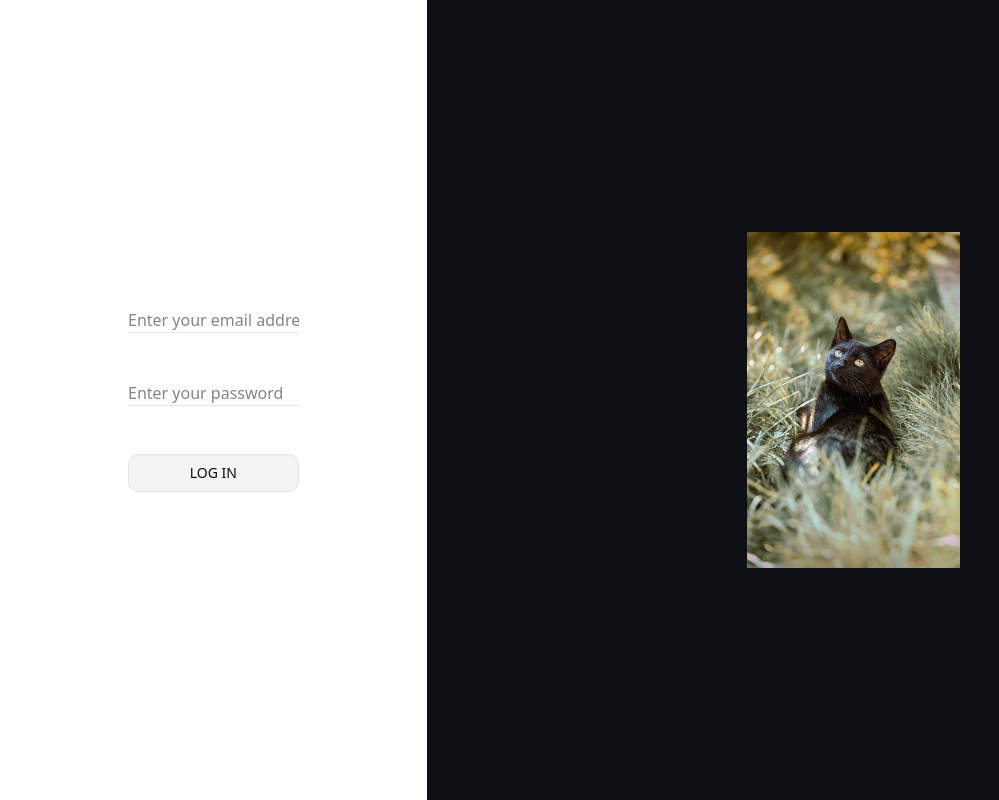
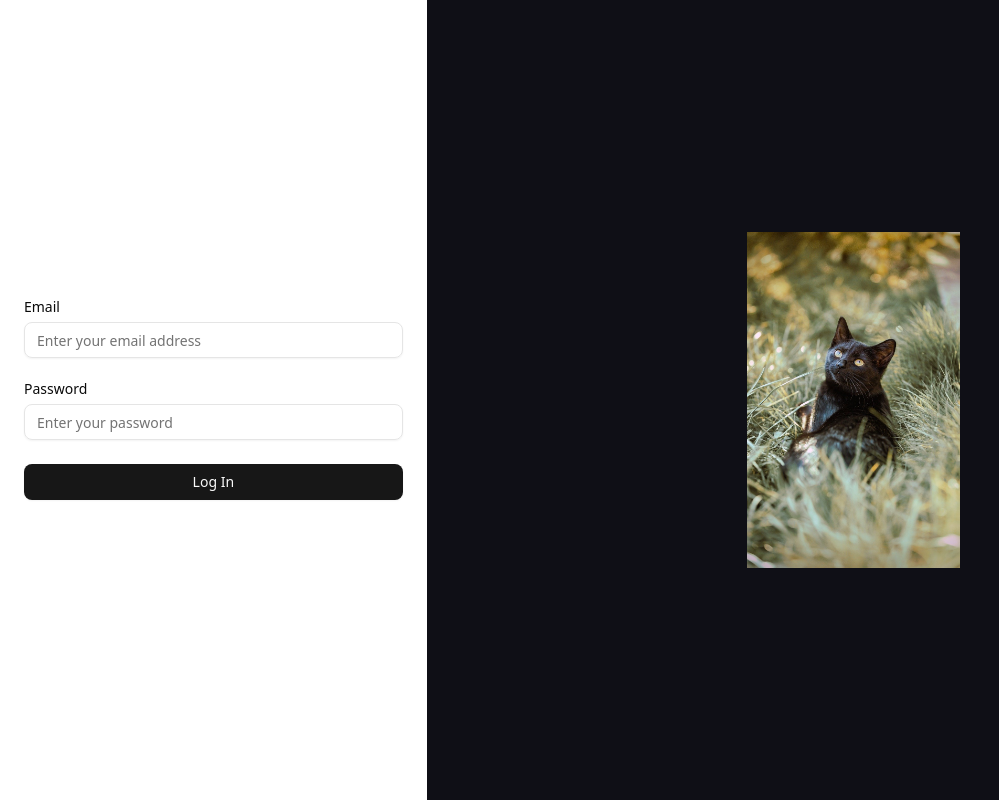
Before and after one commit to RenaldoLouis/data_analytics, a Next.js app: page /login in a window 1280 px wide. Shown: the whole page, without its empty margins (0-999 px from the left). Built offline with nearby package versions, Linux system fonts and the light colour scheme.

Commit message:
set proper form when login and register

```diff
--- a/package.json
+++ b/package.json
@@ -13,6 +13,7 @@
     "@dnd-kit/modifiers": "^9.0.0",
     "@dnd-kit/sortable": "^10.0.0",
     "@dnd-kit/utilities": "^3.2.2",
+    "@hookform/resolvers": "^5.1.1",
     "@radix-ui/react-avatar": "^1.1.10",
     "@radix-ui/react-checkbox": "^1.3.2",
     "@radix-ui/react-dialog": "^1.1.14",
@@ -42,7 +43,7 @@
     "sonner": "^2.0.5",
     "tailwind-merge": "^3.3.0",
     "vaul": "^1.1.2",
-    "zod": "^3.25.46"
+    "zod": "^3.25.56"
   },
   "devDependencies": {
     "@tailwindcss/postcss": "^4",
--- a/src/components/LoginForm.js
+++ b/src/components/LoginForm.js
@@ -1,89 +1,119 @@
-"use client"
-import { setUserAuthToken } from '@/lib/authHelper';
-import services from '@/services';
-import moment from 'moment';
-import { useRouter } from 'next/navigation';
-import { useState } from 'react';
-import { toast } from 'sonner';
+"use client";
+
+import { zodResolver } from "@hookform/resolvers/zod";
+import moment from "moment";
+import { useRouter } from "next/navigation";
+import { useForm } from "react-hook-form";
+import { toast } from "sonner";
+import { z } from "zod";
+
+import { setUserAuthToken } from "@/lib/authHelper";
+import services from "@/services";
+
+import { Button } from "@/components/ui/button";
+import {
+    Form,
+    FormControl,
+    FormField,
+    FormItem,
+    FormLabel,
+    FormMessage,
+} from "@/components/ui/form";
+import { Input } from "@/components/ui/input";
+
+// Validation schema using zod
+const loginSchema = z.object({
+    email: z.string().email("Invalid email address"),
+    password: z.string().min(1, "Password is required"),
+});
 
 const LoginForm = () => {
     const router = useRouter();
 
-    const [email, setEmail] = useState("");
-    const [password, setPassword] = useState("");
-    const [error, setError] = useState("");
+    const form = useForm({
+        resolver: zodResolver(loginSchema),
+        defaultValues: {
+            email: "",
+            password: "",
+        },
+    });
 
-    const handleEmailChange = e => setEmail(e.target.value);
-    const handlePasswordChange = e => setPassword(e.target.value);
-    const clearInputs = () => {
-        setEmail("");
-        setPassword("");
-        setError("");
-    }
-
-    const handleSubmit = async (e) => {
-        e.preventDefault();
-        setError(""); // Clear previous errors
-
-        const now = moment();
-        const formatted = now.format('dddd, MMMM DD, YYYY [at] h:mm A');
-
-        const payload = {
-            email,
-            password
-        };
+    const onSubmit = async (data) => {
+        const formatted = moment().format("dddd, MMMM DD, YYYY [at] h:mm A");
 
         try {
-            const res = await services.auth.login(payload);
+            const res = await services.auth.login(data);
 
             if (res.status === 200) {
                 toast("Login success", {
                     description: formatted,
                 });
-                clearInputs();
-                setUserAuthToken(res.data.data)
-                router.push('/dashboard');
+
+                setUserAuthToken(res.data.data);
+                router.push("/dashboard");
             } else {
-                const data = await res.error.data; // assuming API returns JSON with error message
-                setError(data?.message || "Login failed. Please try again.");
+                const errData = await res.error?.data;
+                form.setError("root", {
+                    message: errData?.message || "Login failed. Please try again.",
+                });
             }
         } catch (err) {
-            setError(err.message || "An unexpected error occurred.");
+            form.setError("root", {
+                message: err.message || "An unexpected error occurred.",
+            });
         }
     };
 
     return (
+        <Form {...form}>
             <form
-            onSubmit={handleSubmit}
-            className="flex flex-col space-y-12 w-full px-32"
+                onSubmit={form.handleSubmit(onSubmit)}
+                className="flex flex-col space-y-6 w-full max-w-md px-6"
             >
-            <input
-                type="text"
-                value={email}
-                onChange={handleEmailChange}
-                placeholder="Enter your email address"
-                className="border-b border-b-gray-200 hover:border-b-gray-500"
+                <FormField
+                    control={form.control}
+                    name="email"
+                    render={({ field }) => (
+                        <FormItem>
+                            <FormLabel>Email</FormLabel>
+                            <FormControl>
+                                <Input placeholder="Enter your email address" {...field} />
+                            </FormControl>
+                            <FormMessage />
+                        </FormItem>
+                    )}
                 />
-            <input
+
+                <FormField
+                    control={form.control}
+                    name="password"
+                    render={({ field }) => (
+                        <FormItem>
+                            <FormLabel>Password</FormLabel>
+                            <FormControl>
+                                <Input
                                     type="password"
-                value={password}
-                onChange={handlePasswordChange}
                                     placeholder="Enter your password"
-                className="border-b border-b-gray-200 hover:border-b-gray-500"
+                                    {...field}
                                 />
-            <button
-                type="submit"
-                className="border rounded-lg px-6 py-2 bg-gray-100 hover:bg-gray-200 duration-300 uppercase text-sm"
-            >
-                Log in
-            </button>
-            {error &&
+                            </FormControl>
+                            <FormMessage />
+                        </FormItem>
+                    )}
+                />
+
+                {form.formState.errors.root?.message && (
                     <p className="text-red-500 font-bold text-center">
-                    {error}
+                        {form.formState.errors.root.message}
                     </p>
-            }
+                )}
+
+                <Button type="submit" className="w-full">
+                    Log In
+                </Button>
             </form>
-    )
-}
+        </Form>
+    );
+};
 
 export default LoginForm;
--- a/src/components/RegistrationForm.js
+++ b/src/components/RegistrationForm.js
@@ -1,88 +1,111 @@
-"use client"
-import services from '@/services';
-import moment from 'moment';
-import { useRouter } from 'next/navigation';
-import { useState } from 'react';
-import { toast } from 'sonner';
+"use client";
+
+import { zodResolver } from "@hookform/resolvers/zod";
+import moment from "moment";
+import { useRouter } from "next/navigation";
+import { useForm } from "react-hook-form";
+import { toast } from "sonner";
+import { z } from "zod";
+
+import services from "@/services";
+
+import { Button } from "@/components/ui/button";
+import {
+    Form,
+    FormControl,
+    FormField,
+    FormItem,
+    FormLabel,
+    FormMessage,
+} from "@/components/ui/form";
+import { Input } from "@/components/ui/input";
+
+// Zod schema for validation
+const registrationSchema = z.object({
+    email: z.string().email("Invalid email address"),
+    password: z.string().min(6, "Password must be at least 6 characters"),
+});
 
 const RegistrationForm = () => {
     const router = useRouter();
 
-    const [email, setEmail] = useState("");
-    const [password, setPassword] = useState("");
-    const [error, setError] = useState("");
+    const form = useForm({
+        resolver: zodResolver(registrationSchema),
+        defaultValues: {
+            email: "",
+            password: "",
+        },
+    });
 
-    const handleEmailChange = e => setEmail(e.target.value);
-    const handlePasswordChange = e => setPassword(e.target.value);
-
-    const clearInputs = () => {
-        setEmail("");
-        setPassword("");
-        setError("");
-    }
-
-    const handleSubmit = async (e) => {
-        e.preventDefault();
-        setError(""); // Clear previous errors
-
-        const now = moment();
-        const formatted = now.format('dddd, MMMM DD, YYYY [at] h:mm A');
-
-        const payload = {
-            email,
-            password
-        };
+    const onSubmit = async (data) => {
+        const formatted = moment().format("dddd, MMMM DD, YYYY [at] h:mm A");
 
         try {
-            const res = await services.auth.register(payload);
+            const res = await services.auth.register(data);
 
             if (res.status === 200) {
                 toast("Register success", {
                     description: formatted,
                 });
-                clearInputs();
-                router.push('/login');
+                router.push("/login");
             } else {
-                const data = await res.error.data; // assuming API returns JSON with error message
-                setError(data?.message || "Registration failed. Please try again.");
+                const errData = await res.error?.data;
+                form.setError("root", {
+                    message: errData?.message || "Registration failed. Please try again.",
+                });
             }
         } catch (err) {
-            setError(err.message || "An unexpected error occurred.");
+            form.setError("root", {
+                message: err.message || "An unexpected error occurred.",
+            });
         }
     };
 
     return (
+        <Form {...form}>
             <form
-            onSubmit={handleSubmit}
-            className="flex flex-col space-y-12 w-full px-32"
+                onSubmit={form.handleSubmit(onSubmit)}
+                className="flex flex-col space-y-6 w-full max-w-md px-6"
             >
-            <input
-                type="text"
-                value={email}
-                onChange={handleEmailChange}
-                placeholder="Enter your email address"
-                className="border-b border-b-gray-200 hover:border-b-gray-500"
+                <FormField
+                    control={form.control}
+                    name="email"
+                    render={({ field }) => (
+                        <FormItem>
+                            <FormLabel>Email</FormLabel>
+                            <FormControl>
+                                <Input placeholder="Enter your email address" {...field} />
+                            </FormControl>
+                            <FormMessage />
+                        </FormItem>
+                    )}
                 />
-            <input
-                type="password"
-                value={password}
-                onChange={handlePasswordChange}
-                placeholder="Enter your password"
-                className="border-b border-b-gray-200 hover:border-b-gray-500"
+
+                <FormField
+                    control={form.control}
+                    name="password"
+                    render={({ field }) => (
+                        <FormItem>
+                            <FormLabel>Password</FormLabel>
+                            <FormControl>
+                                <Input type="password" placeholder="Enter your password" {...field} />
+                            </FormControl>
+                            <FormMessage />
+                        </FormItem>
+                    )}
                 />
-            <button
-                type="submit"
-                className="border rounded-lg px-6 py-2 bg-gray-100 hover:bg-gray-200 duration-300 uppercase text-sm"
-            >
-                Register
-            </button>
 
-            {error && (
+                {form.formState.errors.root?.message && (
                     <p className="text-red-500 font-bold text-center">
-                    {error}
+                        {form.formState.errors.root.message}
                     </p>
                 )}
+
+                <Button type="submit" className="w-full">
+                    Register
+                </Button>
             </form>
+        </Form>
     );
 };
 
--- /dev/null
+++ b/src/components/ui/form.jsx
@@ -0,0 +1,144 @@
+"use client";
+import * as React from "react"
+import { Slot } from "@radix-ui/react-slot"
+import { Controller, FormProvider, useFormContext, useFormState } from "react-hook-form";
+
+import { cn } from "@/lib/utils"
+import { Label } from "@/components/ui/label"
+
+const Form = FormProvider
+
+const FormFieldContext = React.createContext({})
+
+const FormField = (
+  {
+    ...props
+  }
+) => {
+  return (
+    <FormFieldContext.Provider value={{ name: props.name }}>
+      <Controller {...props} />
+    </FormFieldContext.Provider>
+  );
+}
+
+const useFormField = () => {
+  const fieldContext = React.useContext(FormFieldContext)
+  const itemContext = React.useContext(FormItemContext)
+  const { getFieldState } = useFormContext()
+  const formState = useFormState({ name: fieldContext.name })
+  const fieldState = getFieldState(fieldContext.name, formState)
+
+  if (!fieldContext) {
+    throw new Error("useFormField should be used within <FormField>")
+  }
+
+  const { id } = itemContext
+
+  return {
+    id,
+    name: fieldContext.name,
+    formItemId: `${id}-form-item`,
+    formDescriptionId: `${id}-form-item-description`,
+    formMessageId: `${id}-form-item-message`,
+    ...fieldState,
+  }
+}
+
+const FormItemContext = React.createContext({})
+
+function FormItem({
+  className,
+  ...props
+}) {
+  const id = React.useId()
+
+  return (
+    <FormItemContext.Provider value={{ id }}>
+      <div data-slot="form-item" className={cn("grid gap-2", className)} {...props} />
+    </FormItemContext.Provider>
+  );
+}
+
+function FormLabel({
+  className,
+  ...props
+}) {
+  const { error, formItemId } = useFormField()
+
+  return (
+    <Label
+      data-slot="form-label"
+      data-error={!!error}
+      className={cn("data-[error=true]:text-destructive", className)}
+      htmlFor={formItemId}
+      {...props} />
+  );
+}
+
+function FormControl({
+  ...props
+}) {
+  const { error, formItemId, formDescriptionId, formMessageId } = useFormField()
+
+  return (
+    <Slot
+      data-slot="form-control"
+      id={formItemId}
+      aria-describedby={
+        !error
+          ? `${formDescriptionId}`
+          : `${formDescriptionId} ${formMessageId}`
+      }
+      aria-invalid={!!error}
+      {...props} />
+  );
+}
+
+function FormDescription({
+  className,
+  ...props
+}) {
+  const { formDescriptionId } = useFormField()
+
+  return (
+    <p
+      data-slot="form-description"
+      id={formDescriptionId}
+      className={cn("text-muted-foreground text-sm", className)}
+      {...props} />
+  );
+}
+
+function FormMessage({
+  className,
+  ...props
+}) {
+  const { error, formMessageId } = useFormField()
+  const body = error ? String(error?.message ?? "") : props.children
+
+  if (!body) {
+    return null
+  }
+
+  return (
+    <p
+      data-slot="form-message"
+      id={formMessageId}
+      className={cn("text-destructive text-sm", className)}
+      {...props}>
+      {body}
+    </p>
+  );
+}
+
+export {
+  useFormField,
+  Form,
+  FormItem,
+  FormLabel,
+  FormControl,
+  FormDescription,
+  FormMessage,
+  FormField,
+}
```
Also changed, not shown: src/app/(dashboard)/dashboard/FormNewDataSet.jsx (+9 -9 lines), 2 other files (tests, documents, lock files or other folders). Lines whose indentation alone changed are shown as unchanged.
